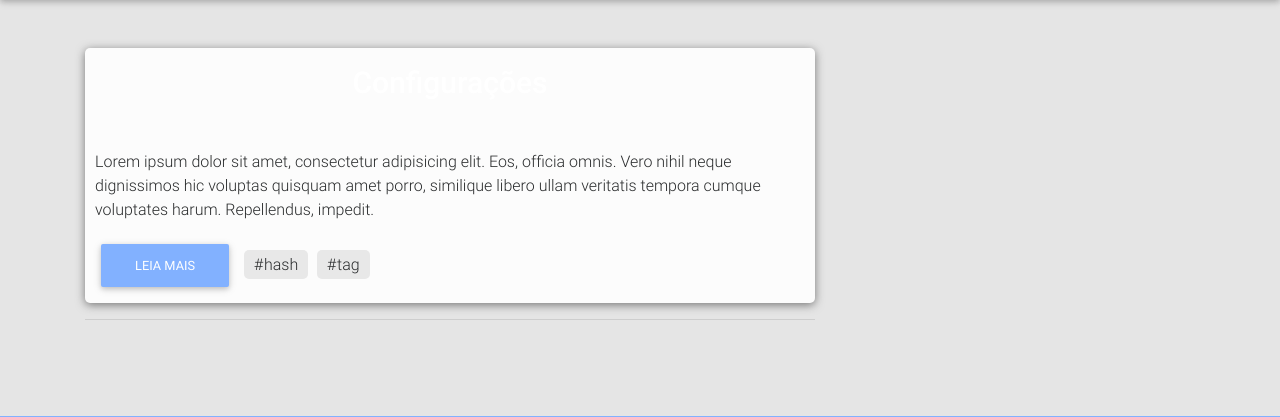
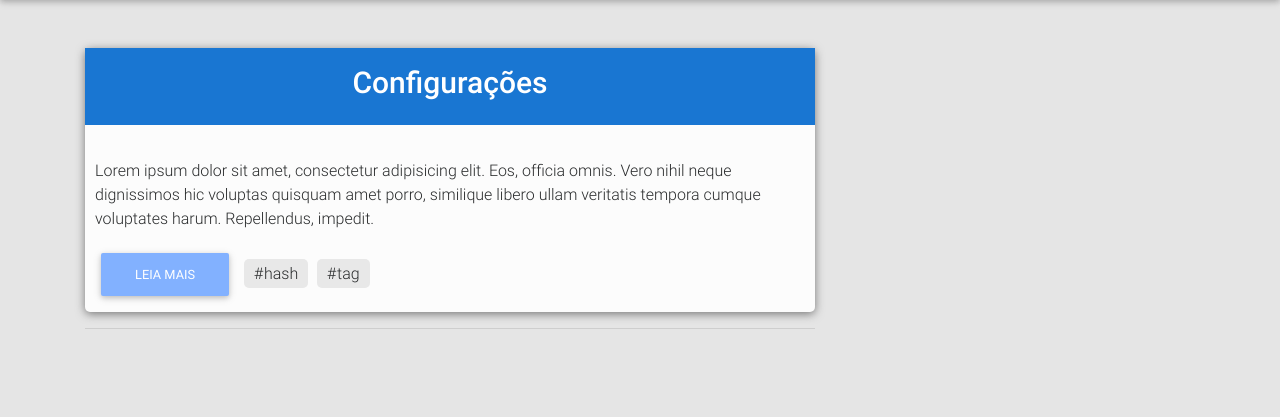
Before and after one commit to pedro823/HackathonUSP17, a PHP site: page /configpage.html in a window 1280 px wide. Shown: the part 56-473 px from the top of the page. Run offline with PHP 8.4, Linux system fonts and the light colour scheme.

Commit message:
white mr holmes

```diff
--- a/template/blog-home-page/configpage.html
+++ b/template/blog-home-page/configpage.html
@@ -110,6 +110,7 @@
                             </div>
                         </li>
                     </ul>
+
                     <form class="form-inline">
                         <input class="form-control mr-sm-2" type="text" placeholder="Pesquise sua IC" aria-label="Pesquise sua IC">
                     </form>
@@ -127,9 +128,10 @@
             <div class="row">
                 <div class="col-lg-8">
                     <div class="post-wrapper wow fadeIn" data-wow-delay="0.2s">
-                        <div class="post-title">
+                        <div class="config-title">
                             <h1 class="h1-responsive font-bold">Configurações</h1>
                         </div>
+
                         <div class="post-container">
                             <br>
                             <p>Lorem ipsum dolor sit amet, consectetur adipisicing elit. Eos, officia omnis. Vero nihil neque dignissimos
@@ -140,8 +142,10 @@
                             <span class="post-tag">#tag</span>
                         </div>
                     </div>
+
                     <hr>
                     <nav>
+
                         <ul class="pagination flex-center pg-dark  wow fadeIn" data-wow-delay="0.2s">
                         </ul>
                     </nav>
--- a/template/blog-home-page/css/style.css
+++ b/template/blog-home-page/css/style.css
@@ -30,6 +30,14 @@ body{
     color: #FFFFFF;
 }
 
+.config-title {
+  background-color: #1976d2;
+  padding: 18px 15px;
+  font-size: 12px;
+  text-align: center;
+  color: #FFFFFF;
+}
+
 .post-title .green{
     background-color: #A5D6A7;
 }
```
